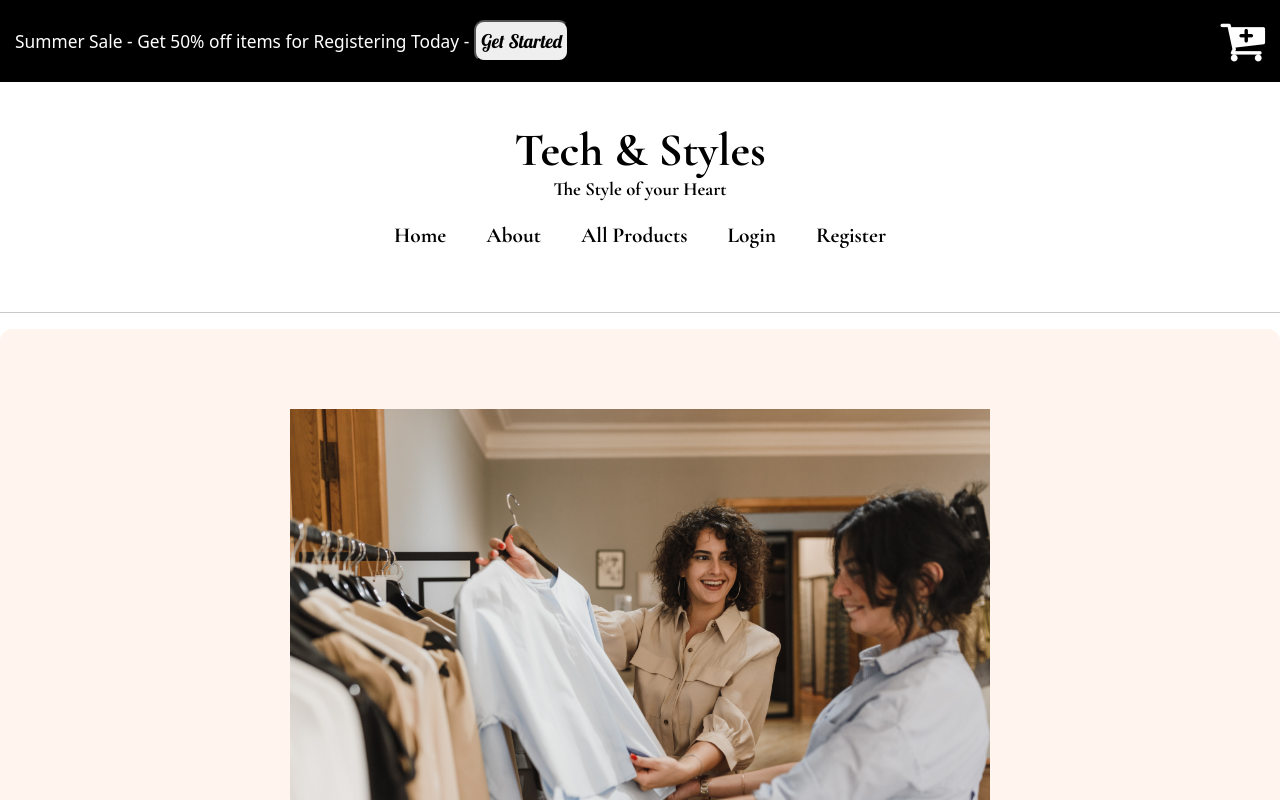
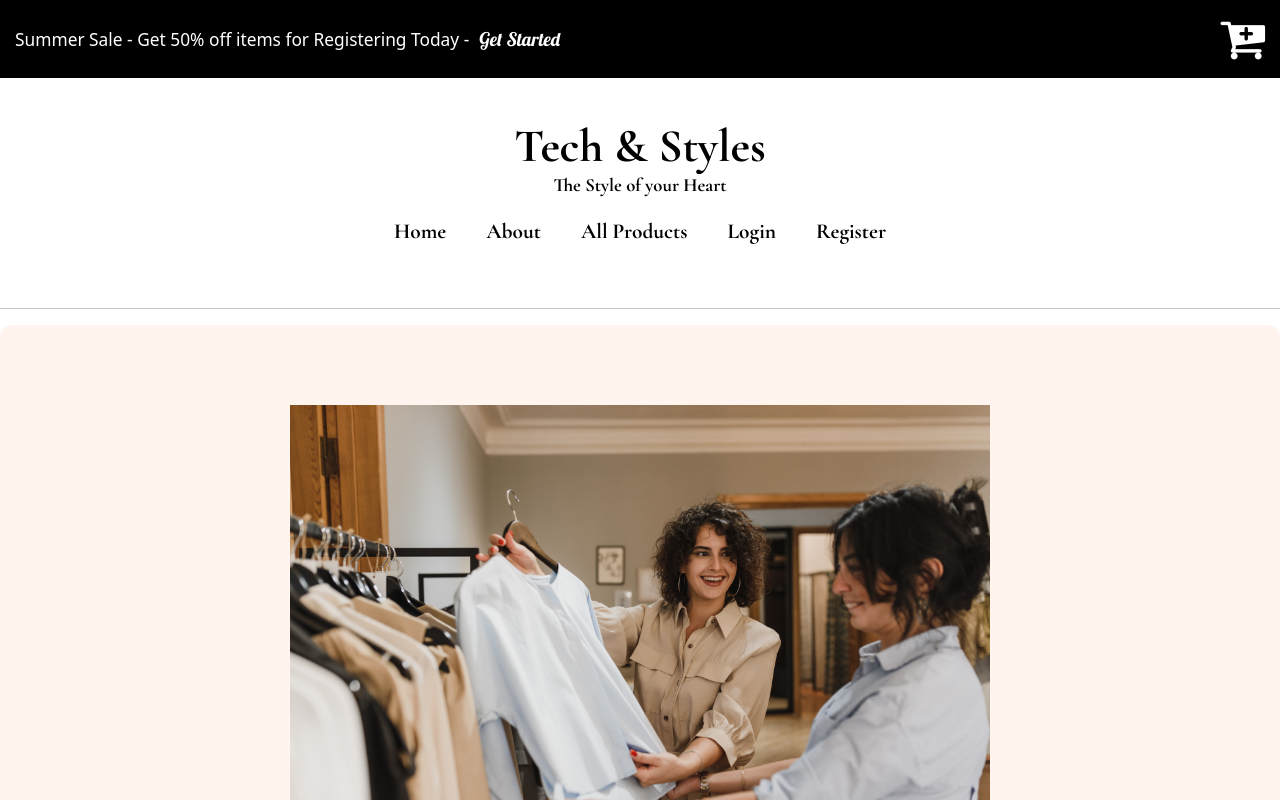
Before and after one commit to Capstone-ACC/My-Capstone, a React (Vite) app: page /about in a window 1280 px wide. Shown: the top 800 px of the page. Built offline with nearby package versions, Linux system fonts and the light colour scheme.

Commit message:
updating TopHeader.jsx and styles

```diff
--- a/src/components/About.jsx
+++ b/src/components/About.jsx
@@ -6,7 +6,7 @@ export default function About() {
       <br />
       <hr />
 
-      <div className="ourStory-container">
+      <section className="ourStory-container">
         <img src="/images/shopping.jpg" className="shoppingImg" />
         <h6>About Us</h6>
 
@@ -39,7 +39,7 @@ export default function About() {
 
           <img src="/images/macBookImg.jpg" className="televisionImg" />
         </div>
-      </div>
+      </section>
     </>
   );
 }
--- a/src/components/TopHeader.jsx
+++ b/src/components/TopHeader.jsx
@@ -1,7 +1,8 @@
 import { useNavigate } from 'react-router-dom';
-import "./css/TopHeader.css";
+import { Link } from 'react-router-dom';
 import { useContext } from 'react';
 import { CartContext } from '../Context/cart';
+import "./css/TopHeader.css";
 // import { saveCartToLocalStorage } from '../Context/CartUtils'
 
   // //handle logout
@@ -23,21 +24,20 @@ export default function TopHeader() {
   const { cartItems } = useContext(CartContext);
   const navigate = useNavigate();
 
-  const goToRegister = () => {
-    navigate("/register")
-  }
+  // const goToRegister = () => {
+  //   navigate("/register")
+  // }
 
   const goToCart = () => {
     navigate("/cart");
   }
 
   return (
-
-    <div className="top-header">
+    <section className="top-header">
       <div className="summer-sale">
       Summer Sale - Get 50% off items for Registering Today
           -
-        <button onClick={goToRegister}>Get Started</button>
+       <Link to="/register" className="link-to-register">Get Started</Link>
     </div>
 
 
@@ -47,6 +47,6 @@ export default function TopHeader() {
 
       {/* <Link to="/login" className="login" onClick={()=>handleLogOut()}>Logout</Link>
       <Link to="/login" className="login">Login</Link> */}
-    </div>
+    </section>
   )
 }
--- a/src/components/css/TopHeader.css
+++ b/src/components/css/TopHeader.css
@@ -8,6 +8,15 @@
     display: flex;
     justify-content: space-between;
     align-items: center;
+  }
+
+  .link-to-register {
+    color: white;
+    padding: 10px;
+  }
+
+  .link-to-register:hover {
+    text-decoration: underline;
   }
 
   .cart-item-count {
```
